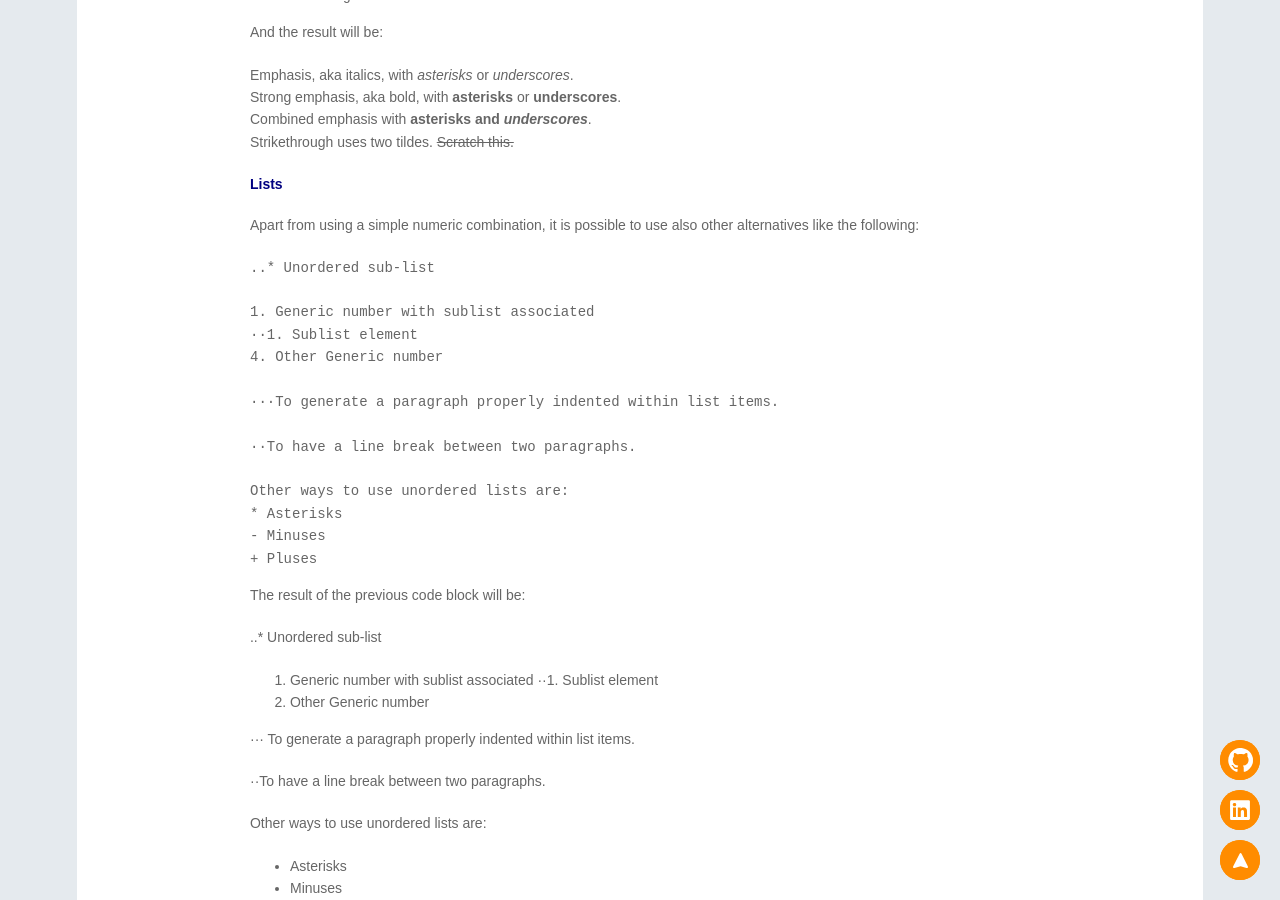
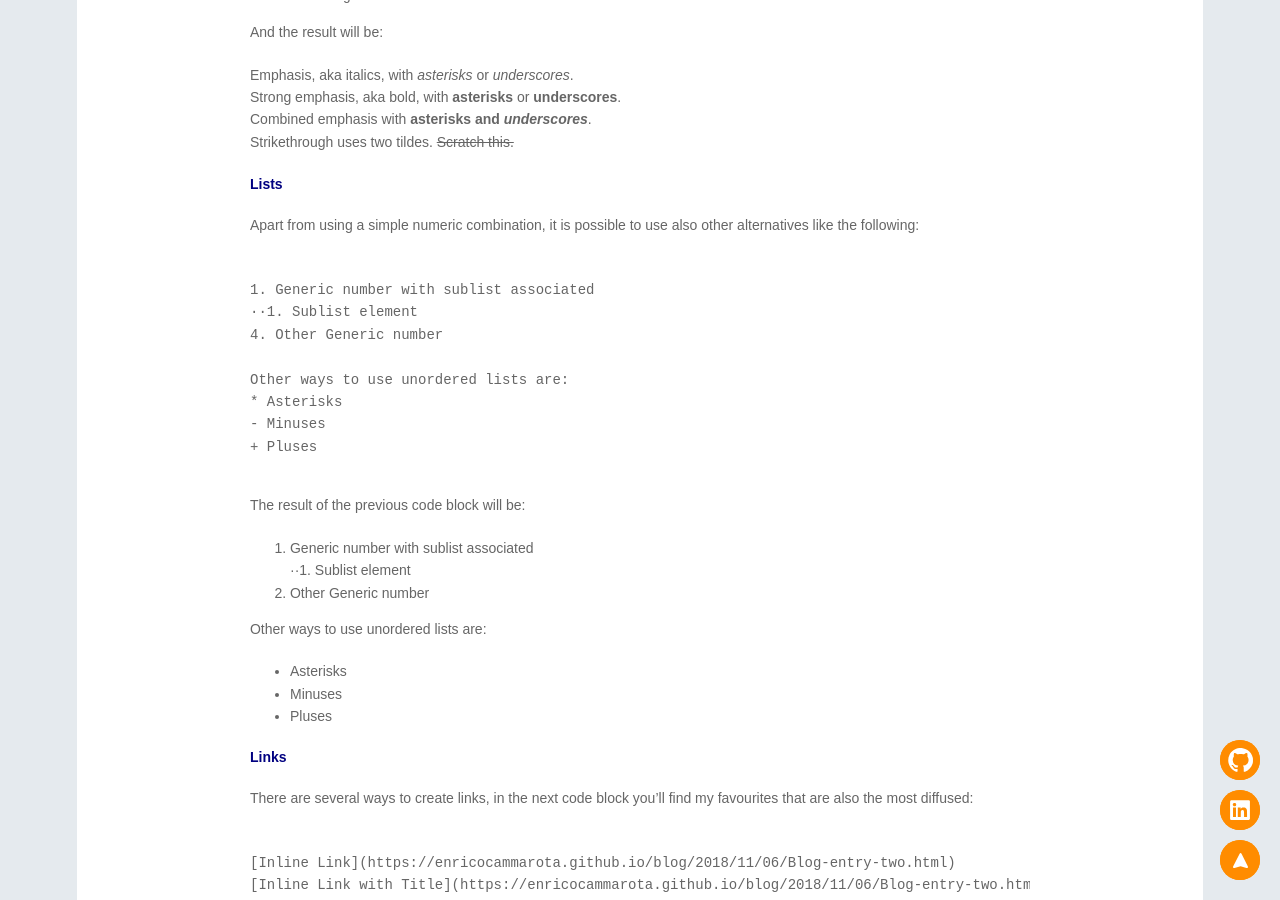
Before and after one commit to enricocammarota/enricocammarota.github.io, a Jekyll site: the page built from _posts/blog/2016-07-01-A-quick-Markdown-Cheatsheet.markdown, in a window 1280 px wide and 900 px high, scrolled down 1729 px. Built offline with Jekyll 4.4.1, drawn with Linux system fonts in a browser that asks for light colours; nearby versions of some CDN libraries.

Commit message:
Fixed contents

````diff
--- a/_posts/blog/2016-07-01-A-quick-Markdown-Cheatsheet.markdown
+++ b/_posts/blog/2016-07-01-A-quick-Markdown-Cheatsheet.markdown
@@ -89,33 +89,24 @@ Strikethrough uses two tildes. ~~Scratch this.~~
 Apart from using a simple numeric combination, it is possible to use also other alternatives like the following:
 
 ```
-..* Unordered sub-list
 
 1. Generic number with sublist associated
 ··1. Sublist element
 4. Other Generic number
 
-···To generate a paragraph properly indented within list items.
-
-··To have a line break between two paragraphs.
-
 Other ways to use unordered lists are:
 * Asterisks
 - Minuses
 + Pluses
+
 ```
 
 The result of the previous code block will be:
 
-..* Unordered sub-list
-
-1. Generic number with sublist associated
+1. Generic number with sublist associated <br>
 ··1. Sublist element
 4. Other Generic number
 
-··· To generate a paragraph properly indented within list items.
-
-··To have a line break between two paragraphs.
 
 Other ways to use unordered lists are:
 * Asterisks
@@ -134,8 +125,8 @@ There are several ways to create links, in the next code block you'll find my fa
 
 And the result is:
 
-[Inline Link](https://enricocammarota.github.io/blog/2018/11/06/Blog-entry-two.html) <br>
-[Inline Link with Title](https://enricocammarota.github.io/blog/2018/11/06/Blog-entry-two.html "Second Blog post")
+[Inline Link](https://enricocammarota.github.io/blog/2018/11/06/A-quick-Markdown-Cheatsheet.html) <br>
+[Inline Link with Title](https://enricocammarota.github.io/blog/2018/11/06/A-quick-Markdown-Cheatsheet.html "Second Blog post")
 
 <h4>Images</h4>
 
@@ -184,9 +175,11 @@ That generates a result like:
 | col 2 is      | centered      |   $12 |
 | zebra stripes | are neat      |    $1 |
 
+<br>
 There must be at least 3 dashes separating each header cell.
 The outer pipes (|) are optional, and you don't need to make the
 raw Markdown line up prettily. You can also use inline Markdown.
+<br>
 
 Markdown | Less | Pretty
 --- | --- | ---
````
